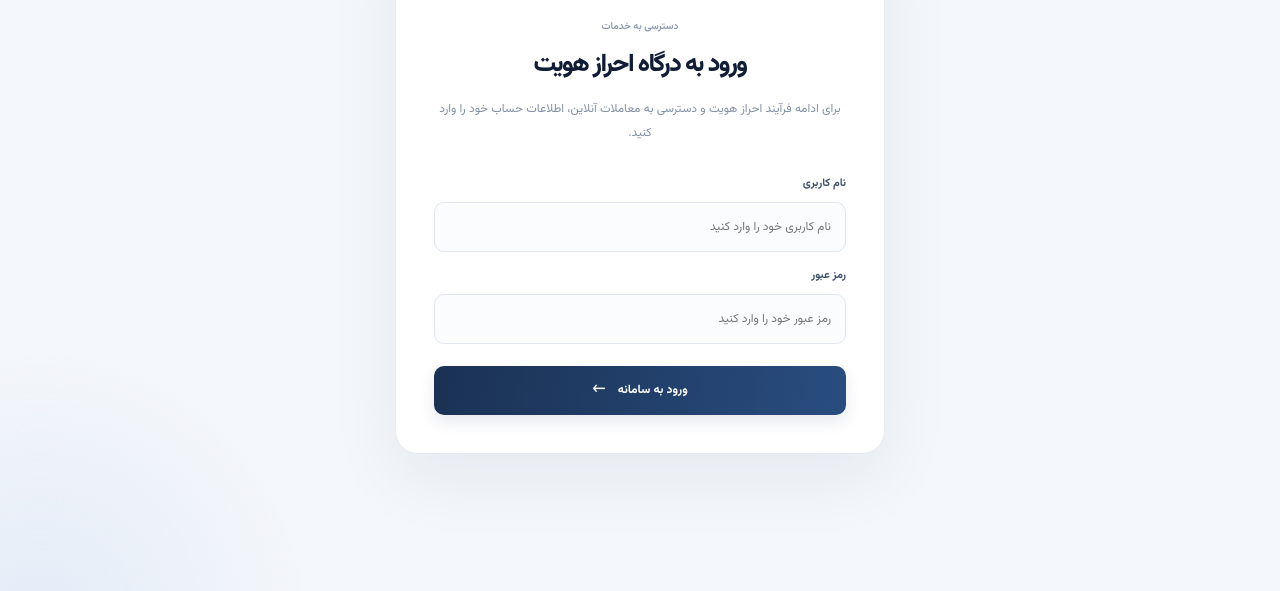
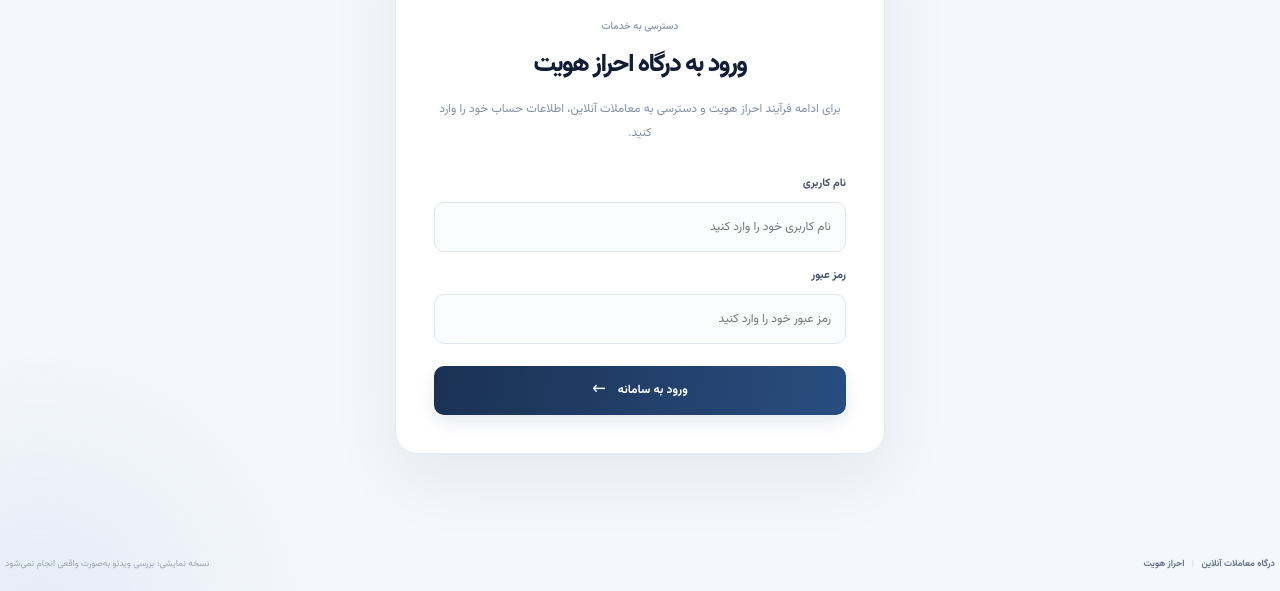
Before and after one commit to hamedalinejad/verify-html, a plain HTML site: page index.html in a window 1280 px wide. Shown: the part 263-854 px from the top of the page. Before the commit the page ends 800 px from the top, so only its background shows below. Drawn offline with Linux system fonts and the light colour scheme.

Commit message:
Show a single clear demo notice in the global footer

```diff
--- a/index.html
+++ b/index.html
@@ -118,6 +118,7 @@
       <button class="back-button" id="backToStart" type="button">بازگشت</button>
     </div>
   </section>
+  <footer class="footer"><div class="footer-brand">درگاه معاملات آنلاین <span> | </span> احراز هویت</div><span class="footer-disclaimer">نسخه نمایشی؛ بررسی ویدئو به‌صورت واقعی انجام نمی‌شود</span></footer>
   <script src="./app.js" defer></script>
 </body>
 </html>
```
